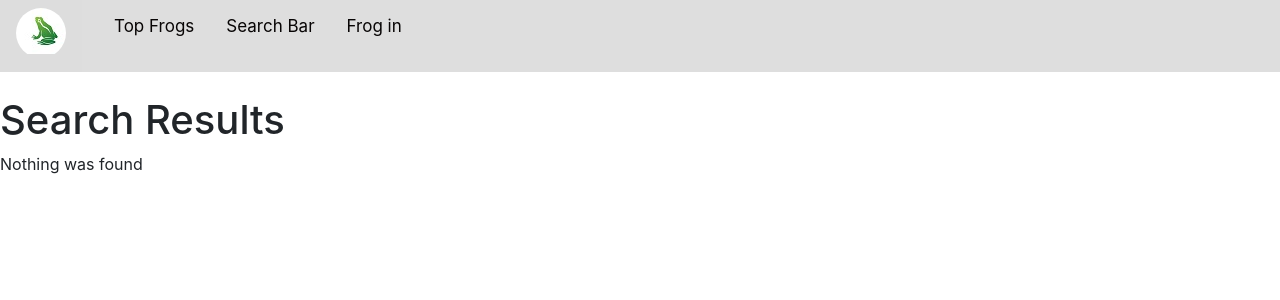
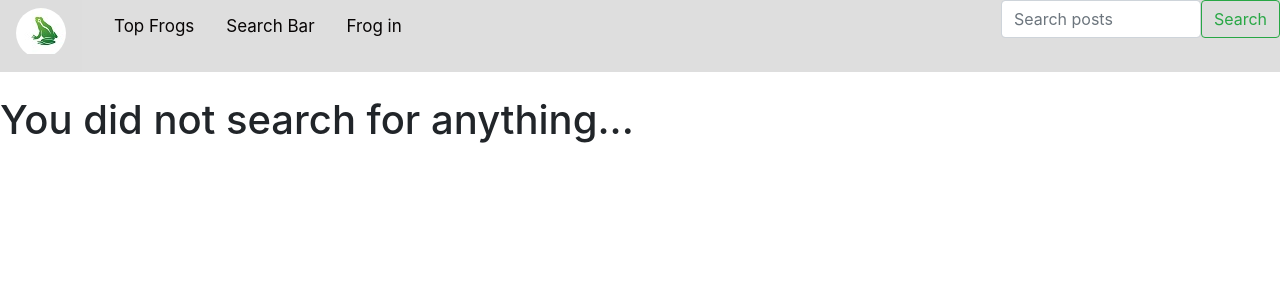
Before and after one commit to NoamZeise/WAD-Group, a Django app: page /search-results/ in a window 1280 px wide. Shown: the top 300 px of the page. Run offline with Django 4.2, Linux system fonts and the light colour scheme; some libraries are stand-ins or nearby versions.

Commit message:
Basic search function

```diff
--- a/froggr/views.py
+++ b/froggr/views.py
@@ -10,6 +10,7 @@ from froggr.forms import UserForm, UserProfileForm
 from froggr.models import BlogPost, User, UserProfile
 from froggr import forms
 from datetime import datetime
+from django.db.models import Q
 
 # Create your views here.
 
@@ -105,7 +106,13 @@ def create_profile(request):
     return render(request, "create_profile.html", {'profile_form': form})
 
 def search_results(request):
-    return render(request, 'search_results.html')
+    if request.method == "POST":
+        searched = request.POST['searched']
+        posts = BlogPost.objects.filter(Q(text__contains=searched) | Q(title__contains=searched))
+        return render(request, 'search_results.html', {'searched':searched, 'posts': posts})
+    else:
+        return render(request, 'search_results.html')
+
 
 def top_frogs(request):
     return render(request, 'top_frogs.html')
--- a/static/bar.css
+++ b/static/bar.css
@@ -44,3 +44,7 @@
 .form-group {
     margin-bottom: 2rem;
 }
+
+.form-control {
+  width: 200px;
+}
--- a/templates/base.html
+++ b/templates/base.html
@@ -35,6 +35,11 @@
       {% else %}
       <a href="{% url 'froggr:frog-in' %}">Frog in</a>
       {% endif %}
+      <form class="d-flex justify-content-end" method=POST action="{% url 'froggr:search-results' %}">
+        {% csrf_token %}
+        <input class="form-control me-2" type="search" placeholder="Search posts" name="searched">
+        <button class="btn btn-outline-success" type="submit">Search</button>
+      </form>
     </div>
     <br></br><br></br>
 
--- a/templates/search_results.html
+++ b/templates/search_results.html
@@ -1,12 +1,24 @@
 {% extends 'base.html' %}
 {% load static %}
-
 {% block title_block %}
-Search Results
+    Search
 {% endblock %}
 
+{% block body_block%}
+    {% if searched %}
+        <h1> You Searched for {{ searched }} </h1>
+        <br/>
+    {% for posts in posts %}
+        {{ posts }}<br/>
+    {% empty %}
+        <h1> Your search did not match anything... </h1>
+    {% endfor %}
+    {% else %}
+         <h1> You did not search for anything... </h1>
 
-{% block body_block %}
-<h1>Search Results</h1>
-<p>Nothing was found</p>
+
+    {% endif %}
+
+
+
 {% endblock %}
```
Also changed, not shown: froggr/migrations/0013_auto_20230310_1142.py (added).
